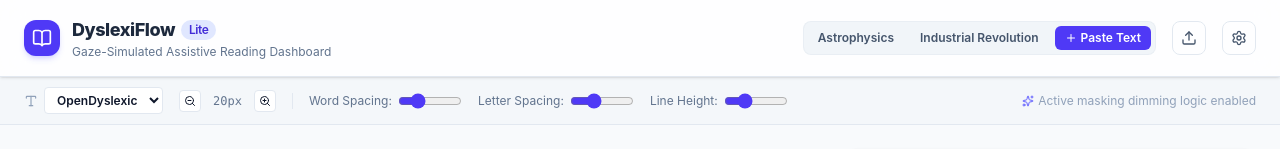
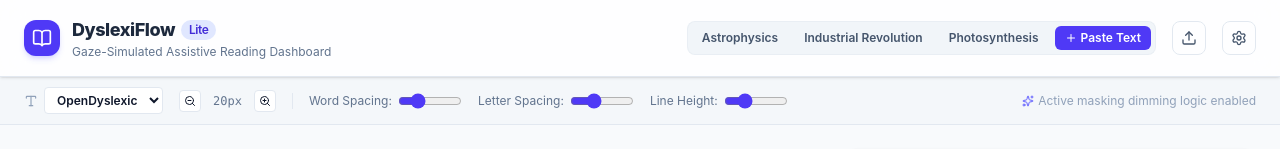
Before and after one commit to riyanshika7/dyslexiflow, a React (Vite) app: page / in a window 1280 px wide. Shown: the top 149 px of the page. Built offline with nearby package versions, Linux system fonts and the light colour scheme; no server answers; a web font is replaced by a local one.

Commit message:
add biology section

```diff
--- a/src/App.tsx
+++ b/src/App.tsx
@@ -17,6 +17,11 @@ Black holes are regions of spacetime where gravity is so strong that nothing, no
 A major driver of this change was the development of the steam engine. Originally created to pump water out of coal mines, it was refined by James Watt to provide continuous rotative motion. This allowed factories to be built away from rivers, completely transforming the geography of manufacturing and urban development.
 
 The social impacts were profound. While it led to an unprecedented rise in the rate of population growth and average income, it also created challenging working conditions. Young children worked long hours in textile mills, and crowded tenement housing in industrial cities led to public health crises before labor laws were established.`,
+  biology: `Photosynthesis is a chemical process that occurs in plants, algae, and some bacteria. It converts light energy, usually from the Sun, into chemical energy that can be later released to fuel the organisms' activities. This chemical energy is stored in carbohydrate molecules, such as sugars, which are synthesized from carbon dioxide and water.
+
+Chloroplasts are specialized organelles found in plant and algal cells. These organelles conduct photosynthesis. They contain a high concentration of chlorophyll, a green pigment that absorbs light energy. During the light-dependent reactions, water is split into oxygen and hydrogen ions, releasing oxygen gas as a byproduct.
+
+Carbon fixation is the process by which inorganic carbon dioxide is converted into organic compounds by living organisms. The Calvin cycle, which takes place in the stroma of the chloroplast, is the primary pathway for carbon fixation in plants. This cycle uses the chemical energy stored during the light reactions to synthesize sugars from carbon dioxide.`,
 };
 
 const DEFAULT_CONFIG: ReaderConfig = {
@@ -67,7 +72,7 @@ export default function App() {
     root.classList.add('dark');
   }, []);
 
-  // Handle file uploads (.txt) (Day 3 Riyanshika Task)
+  // Handle file uploads (.txt)
   const handleFileUpload = (e: React.ChangeEvent<HTMLInputElement>) => {
     const file = e.target.files?.[0];
     if (!file) return;
@@ -98,7 +103,7 @@ export default function App() {
     setStruggleText(null);
   };
 
-  const loadSample = (type: 'space' | 'history') => {
+  const loadSample = (type: 'space' | 'history' | 'biology') => {
     setText(SAMPLES[type]);
     resetReadingState();
   };
@@ -138,6 +143,12 @@ export default function App() {
               className="px-2.5 py-1 text-xs font-semibold rounded-md hover:bg-white dark:hover:bg-slate-800 text-slate-600 dark:text-slate-300 transition cursor-pointer"
             >
               Industrial Revolution
+            </button>
+            <button
+              onClick={() => loadSample('biology')}
+              className="px-2.5 py-1 text-xs font-semibold rounded-md hover:bg-white dark:hover:bg-slate-800 text-slate-600 dark:text-slate-300 transition cursor-pointer"
+            >
+              Photosynthesis
             </button>
             <button
               onClick={() => setCustomTextOpen(true)}
--- a/src/components/AgentPanel.tsx
+++ b/src/components/AgentPanel.tsx
@@ -77,7 +77,7 @@ export const AgentPanel: React.FC<AgentPanelProps> = ({
     }
   };
 
-  // Speaks paragraph text (simplified or original) (Day 2 Riyanshika Task)
+  // Speaks paragraph text (simplified or original)
   const handleSpeak = (textToSpeak: string, type: 'simplified' | 'original') => {
     if (!synthRef.current) return;
 
@@ -110,7 +110,7 @@ export const AgentPanel: React.FC<AgentPanelProps> = ({
     synthRef.current.speak(utterance);
   };
 
-  // Speaks an individual syllable word slowly (Day 2 Riyanshika Task)
+  // Speaks an individual syllable word slowly
   const speakSyllable = (word: string) => {
     if (!synthRef.current) return;
 
```
